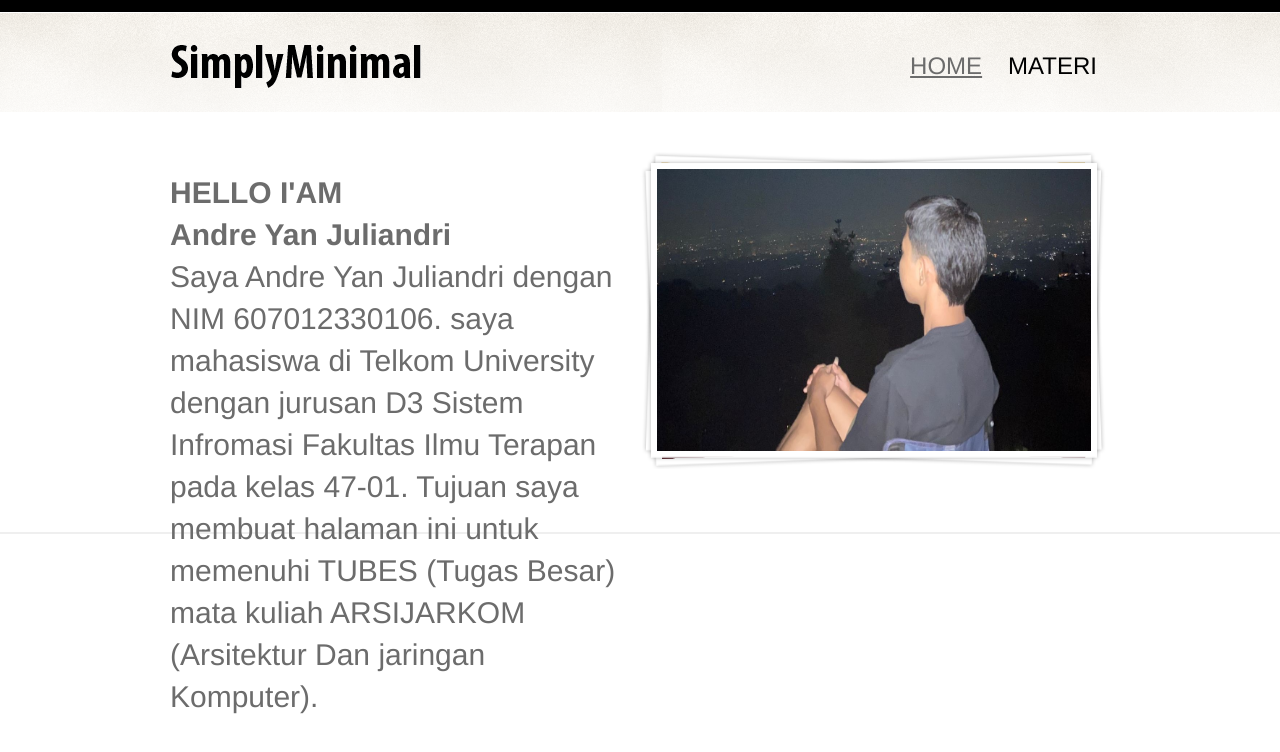
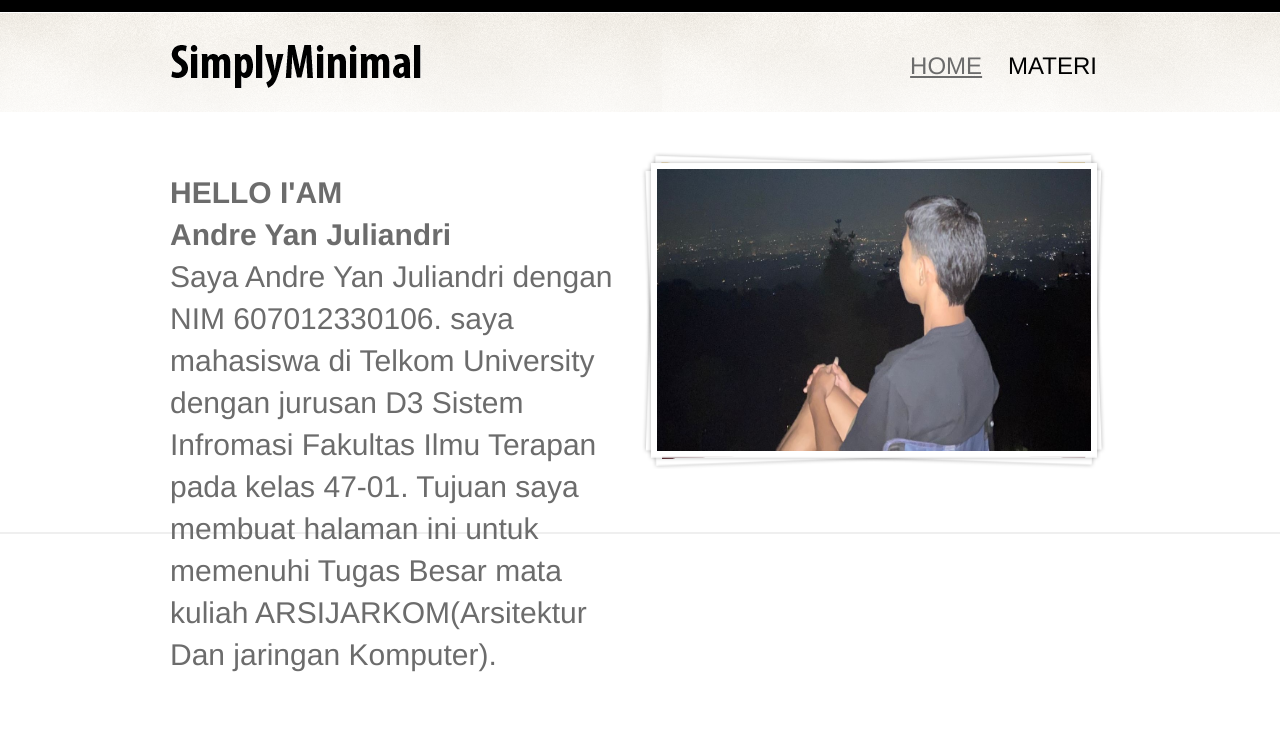
Before and after one commit to Andrey1782/Tubes_Arsijarkom, a plain HTML site: page index.html in a window 1280 px wide. Drawn offline with nearby package versions, Linux system fonts and the light colour scheme.

Commit message:
Update index.html

```diff
--- a/index.html
+++ b/index.html
@@ -28,7 +28,7 @@
       <h2>HELLO I'AM
         <br>
          <b>Andre Yan Juliandri</b> <br />
-        <span>Saya Andre Yan Juliandri dengan NIM 607012330106. saya mahasiswa di Telkom University dengan jurusan D3 Sistem Infromasi Fakultas Ilmu Terapan pada kelas 47-01. Tujuan saya membuat halaman ini untuk memenuhi TUBES (Tugas Besar) mata kuliah ARSIJARKOM (Arsitektur Dan jaringan Komputer).</span> </h2>
+        <span>Saya Andre Yan Juliandri dengan NIM 607012330106. saya mahasiswa di Telkom University dengan jurusan D3 Sistem Infromasi Fakultas Ilmu Terapan pada kelas 47-01. Tujuan saya membuat halaman ini untuk memenuhi Tugas Besar mata kuliah ARSIJARKOM(Arsitektur Dan jaringan Komputer).</span> </h2>
 
     </div>
     <div id="myWorks" class="featured-works"> <img src="images/foto1.jpg" align="mg" width="434" height="282" alt="" /> <img src="images/foto2.jpg" align="mg-2" width="434" height="282" style="display: none;" alt="" />
```
